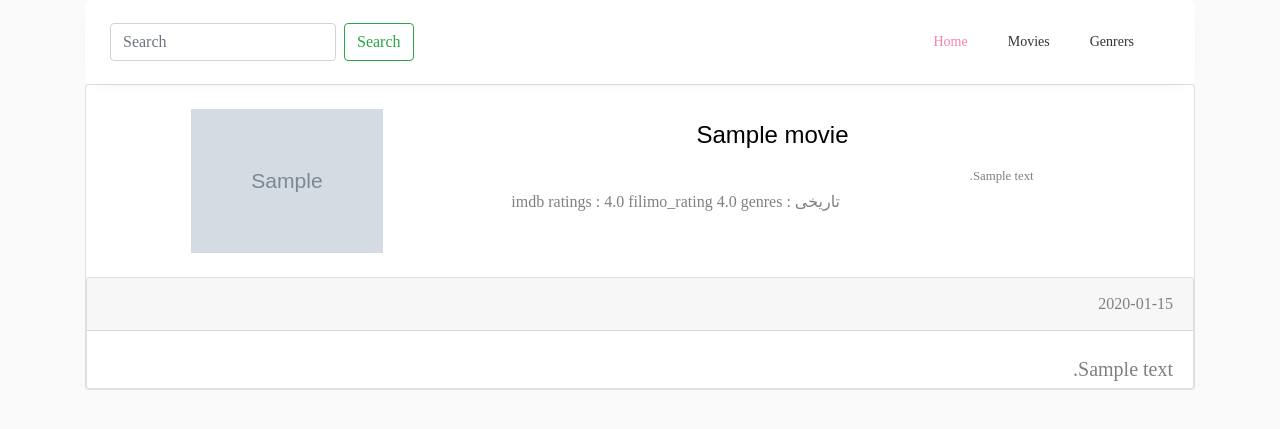
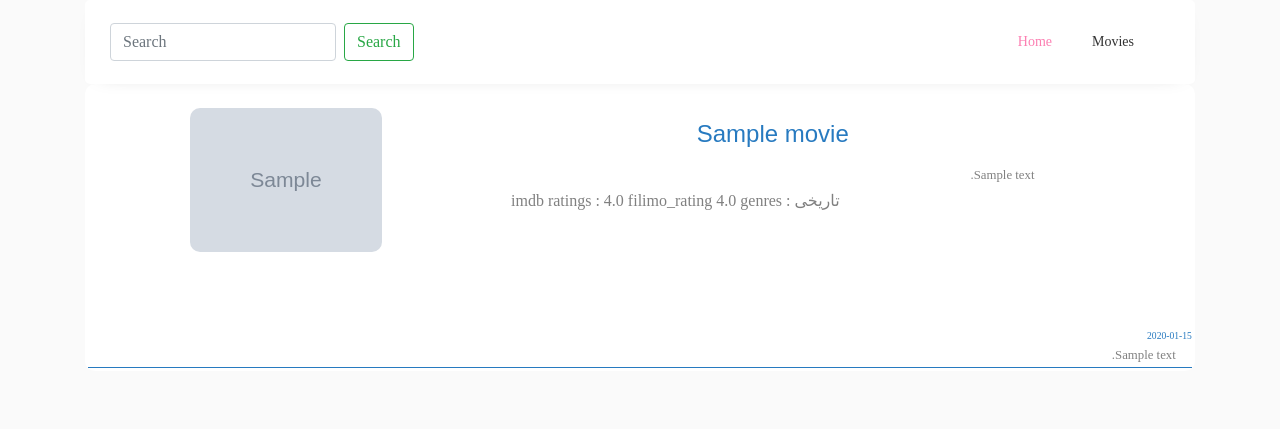
Before and after one commit to ruhollahmozafari/filimo_data_analyser, a Django app: page /detail/1/ in a window 1280 px wide. Shown: the top 429 px of the page. Run offline with Django 3.2, Linux system fonts and the light colour scheme; data comes from the database, SQL or seed files in the repository; tables that the repository leaves empty hold one stand-in row (values such as "Sample post"); grey boxes marked "Sample" are stand-in pictures; some libraries are stand-ins or nearby versions; some web fonts are replaced.

Commit message:
front end update

```diff
--- a/movie/views.py
+++ b/movie/views.py
@@ -38,7 +38,7 @@ class SearchResultView(ListView):
             fields=[
                 'fname',
                 'ename',
-            ])
+            ], fuzziness = 'AUTO')
 
         search = MovieDocument.search().query(q)
         resp =  search.execute()
--- a/templates/movie_page.html
+++ b/templates/movie_page.html
@@ -40,9 +40,16 @@
 				</button>
 				<div class="collapse navbar-collapse" id="ftco-nav">
 					<ul class="navbar-nav ml-auto mr-md-3">
-						<li class="nav-item active"><a href="/list/" class="nav-link">Home</a></li>
-						<li class="nav-item"><a href="/list/" class="nav-link">Movies</a></li>
-						<li class="nav-item"><a href="/list/" class="nav-link">Genrers</a></li>
+						<li class="nav-item active">
+							<!-- <svg width="24" height="24" viewBox="0 0 24 24" fill="none" xmlns="http://www.w3.org/2000/svg">
+								<path d="M3 9L12 2L21 9V20C21 20.5304 20.7893 21.0391 20.4142 21.4142C20.0391 21.7893 19.5304 22 19 22H5C4.46957 22 3.96086 21.7893 3.58579 21.4142C3.21071 21.0391 3 20.5304 3 20V9Z" stroke="black" stroke-width="2" stroke-linecap="round" stroke-linejoin="round"/>
+								<path d="M9 22V12H15V22" stroke="black" stroke-width="2" stroke-linecap="round" stroke-linejoin="round"/>
+							</svg> -->
+							<a href="/list/" class="nav-link">Home</a>
+						</li>
+						<li class="nav-item">
+							<a href="/list/" class="nav-link">Movies</a>
+						</li>
 					</ul>
 				</div>
 		    </div>
@@ -51,14 +58,14 @@
         <!-- Top banner -->
 
 
-		<div class="card  mb-3" >
-			<div class="row no-gutters p-4">
+		<div class="card   mb-3" style="border: none; border-radius: 10px;">
+			<div class="row no-gutters p-4" style="margin-bottom: 3rem;">
 				<div class="col-4 d-flex justify-content-center align-items-center">
-					<img src = {{movie.image_url}} class="img-fluid" alt="" style="width: 12rem;">
+					<img src = {{movie.image_url}} class="img-fluid" alt="" style="width: 12rem; border-radius: 10px;">
 				</div>
 				<div class="col-7">
 					<div class="card-block px-5">
-						<h4 class="card-title text-center mt-2" dir="rtl" >{{movie.ename}}</h4>
+						<h4 class="card-title text-center mt-2" style="color: #277AC0;" dir="rtl" >{{movie.ename}}</h4>
 						<p class="card-text text-right" dir="rtl" style="font-size: .8rem;">{{movie.summary}}</p>
 						imdb ratings :
 						{{movie.imdb_rating}}
@@ -71,19 +78,22 @@
 						{{ genre.fname}}
 						{% endfor %}
 
+
 					</div>
 				</div>
 
 	  </div >
 
 		{%for comment in movie.comment_movie.all%}
-		<div class="card" style="height: 7rem;">
-			<div class="card-header text-right" dir="rtl" >
+		<div class="card" style="margin: .2rem; border: none; border-bottom: 1px solid  #277AC0; border-radius: 0;">
+			<div class="card-header text-right" style="font-size: .6rem; margin: 0; padding: 0; border: none; background: #fff; color: #277AC0;" dir="rtl" >
 			  {{ comment.date}}
 			</div>
-			<div class="card-body">
-			  <blockquote class="blockquote mb-0  text-right" dir="rtl" >
-				<p>{{ comment.text }}</p>
+			<div class="card-body" style="padding: 0; margin: 0;">
+			  <blockquote class="blockquote mb-0  text-right" style="padding: 0; border: none;" dir="rtl" >
+				<p style="margin: 0; font-size: .8rem; padding-right: 1rem; ">
+					{{ comment.text }}
+				</p>
 				{% comment %} <footer class="blockquote-footer"> {{ comment.vote_up}} <cite title="Source Title">{{ comment.vote_down }}</cite></footer> {% endcomment %}
 			  </blockquote>
 			</div>
```
Also changed, not shown: templates/main.html (+10 -3 lines).
